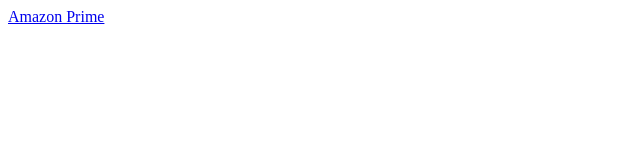
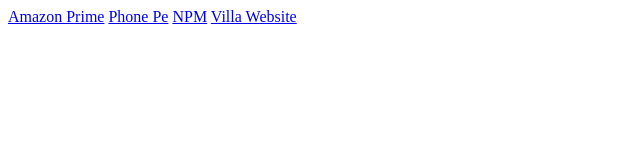
Before and after one commit to kammalaharishroyal/Cloned-Website, a plain HTML site: page index.html in a window 1280 px wide. Shown: the whole page, without its empty margins (0-640 px from the left). Drawn offline with Linux system fonts and the light colour scheme.

Commit message:
update on html file adding phonpe,npm,vill-website

```diff
--- a/index.html
+++ b/index.html
@@ -7,6 +7,9 @@
 </head>
 <body>
     <a href="./amazon-prime/index.html">Amazon Prime</a>
+    <a href="./phonepe/index.html">Phone Pe</a>
+    <a href="./npm/index.html">NPM</a>
+    <a href="./Villa-website/index.html">Villa Website</a>
 
 </body>
 </html>
```
